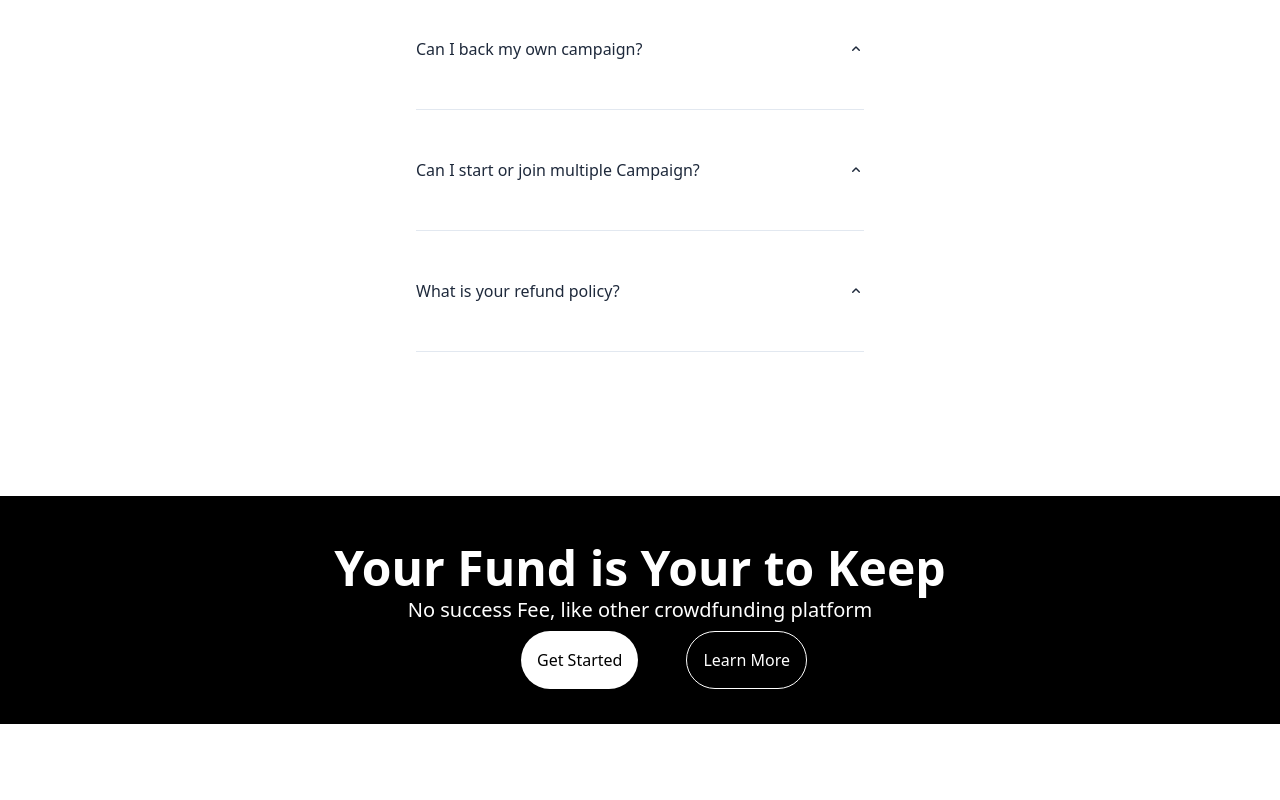
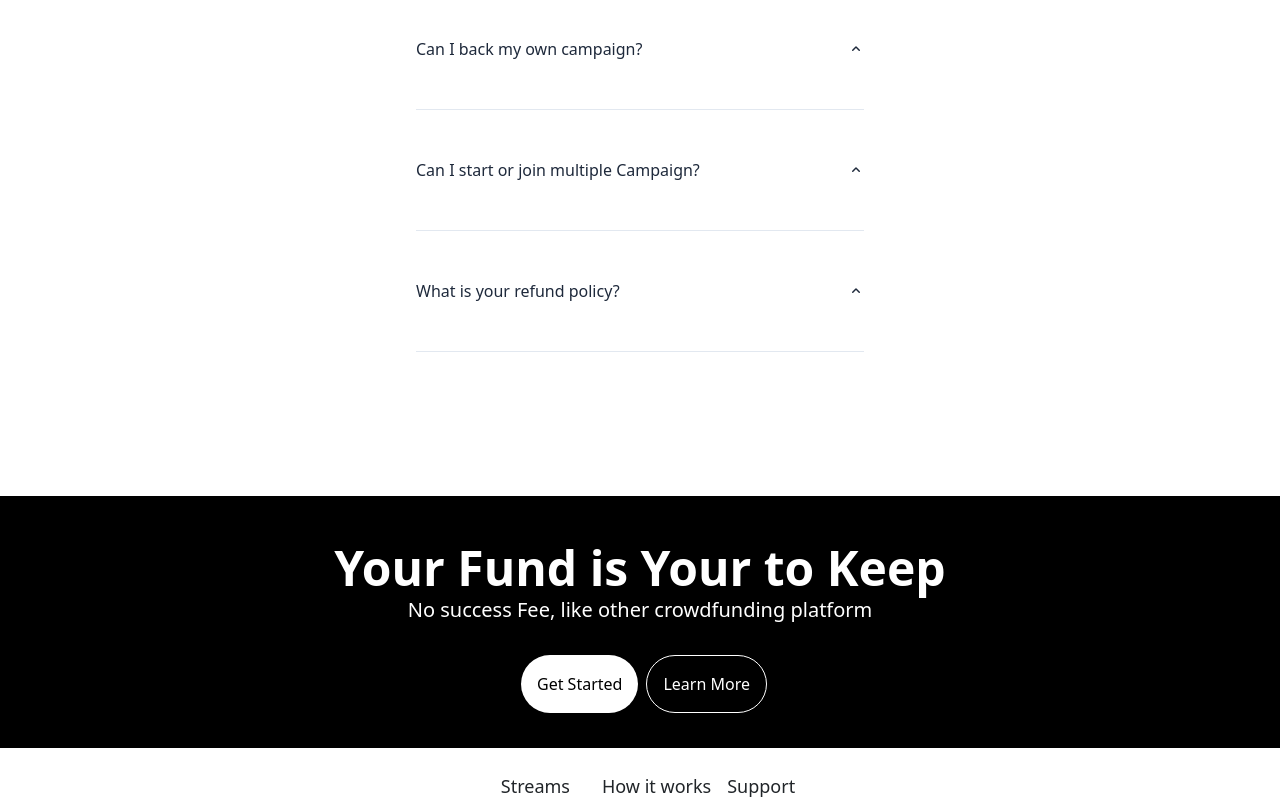
Before and after one commit to Hamza-nodejs/react-with-tailwindcss, a React (Vite) app: page / in a window 1280 px wide. Shown: the part 4095-4895 px from the top of the page. Before the commit the page ends 4819 px from the top, so only its background shows below. Built offline with nearby package versions, Linux system fonts and the light colour scheme.

Commit message:
ending menu

```diff
--- a/src/components/Home/Fund.jsx
+++ b/src/components/Home/Fund.jsx
@@ -14,8 +14,8 @@ export default function Fund() {
                     </p>
                 </div>
 
-                <div className="btn flex justify-center">
-                    <button className='bg-white text-black p-3  rounded-full mx-5'>Get Started</button>
+                <div className="btn flex justify-center mt-4">
+                    <button className='bg-white text-black p-3  rounded-full mx-2'>Get Started</button>
                     <button className='bg-black text-white p-3 rounded-full border border-white'>Learn More</button>
                 </div>
             </div>
--- /dev/null
+++ b/src/components/Home/MiddleMenu.jsx
@@ -0,0 +1,14 @@
+import React from 'react'
+
+export default function MiddleMenu() {
+    return (
+        <>
+            <div className='flex flex-row justify-center mt-4 mb-5'>
+                <a className="mx-3 text-lg" href="https://google.com">Streams</a>
+                <a className="mx-3 text-lg" href="https://google.com">How it works</a>
+                <a className="text-lg" href="https://google.com">Support</a>
+            </div>
+
+        </>
+    )
+}
--- a/src/pages/Home.jsx
+++ b/src/pages/Home.jsx
@@ -10,6 +10,7 @@ import Video from '../components/Home/Video';
 import Download from '../components/Home/Download';
 import FAQ from '../components/Home/FAQ';
 import Fund from '../components/Home/Fund';
+import MiddleMenu from '../components/Home/MiddleMenu';
 
 export default function Home() {
     return (
@@ -32,6 +33,7 @@ export default function Home() {
                 <Download />
                 <FAQ />
                 <Fund />
+                <MiddleMenu />
 
 
             </div>
```
